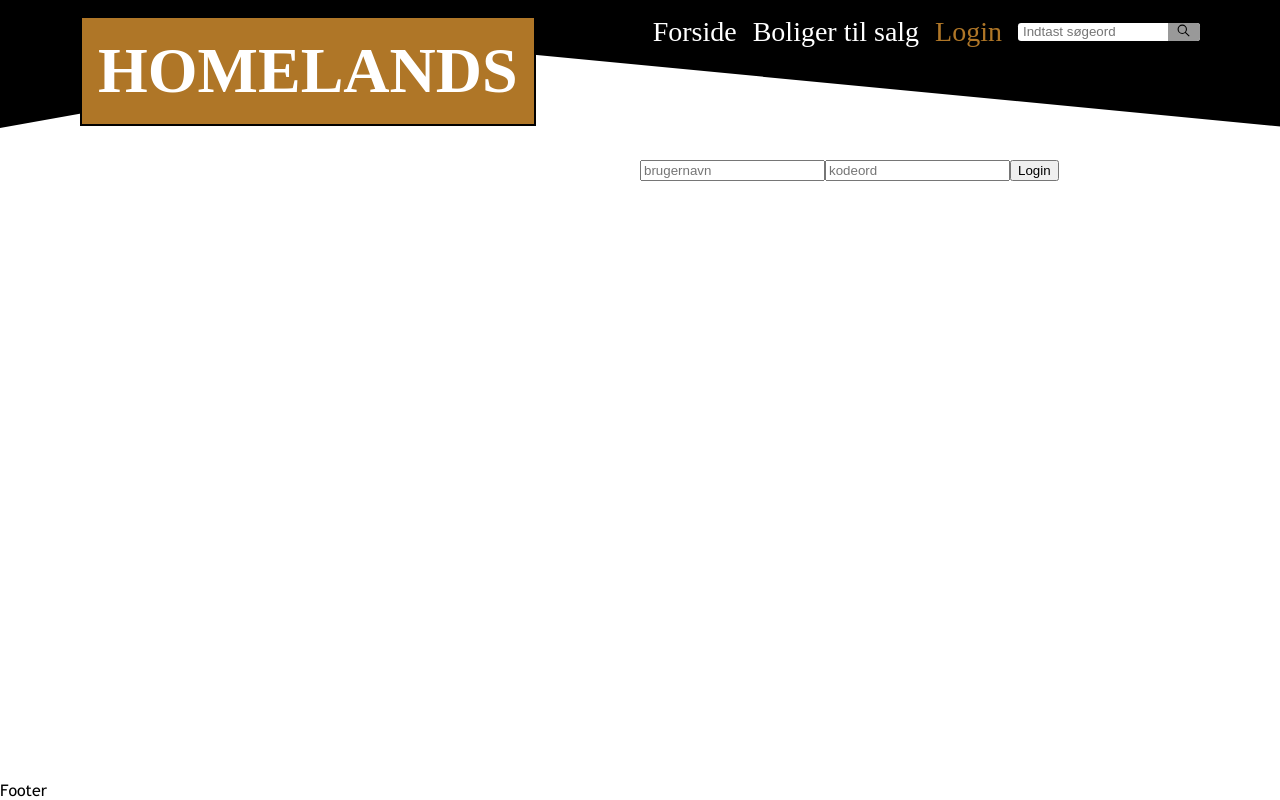
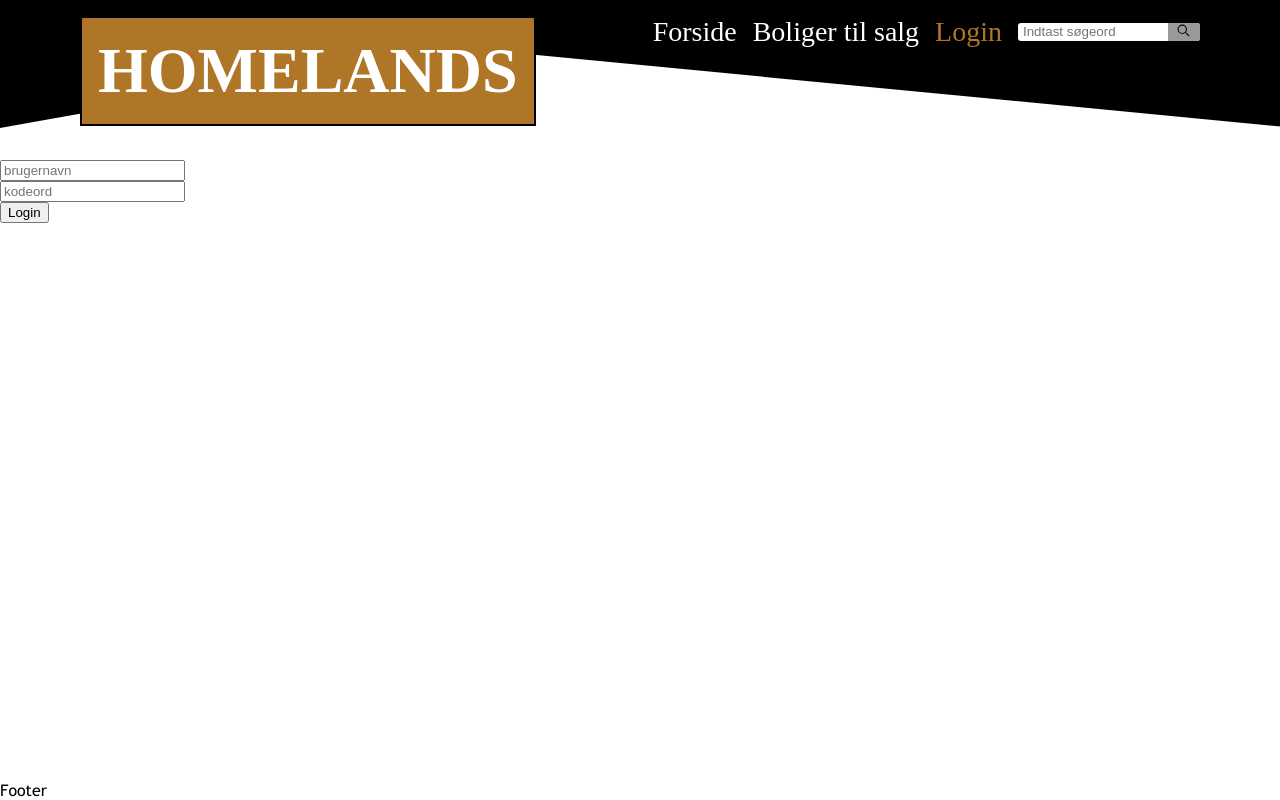
Before and after one commit to jepwebbe/homelands, a React (Create React App) app: page /login in a window 1280 px wide. Built offline with nearby package versions, Linux system fonts and the light colour scheme; the HTML template or start-up script is replaced by a standard one; a web font is replaced by a local one.

Commit message:
login style

```diff
--- a/src/Pages/LoginPage.jsx
+++ b/src/Pages/LoginPage.jsx
@@ -1,11 +1,16 @@
 import React from "react";
 import Login from "../Components/Partials/Login/Login";
 import { LoginPageStyled } from "./Styled.LoginPage";
+import { useLoginStore } from "../Components/Partials/Login/useLoginStore.js"
+import { Page } from "../Styles/PageTemplate/Page";
 
 export const LoginPage = () => {
+  const { username } = useLoginStore();
   return (
-    <LoginPageStyled>
-      <Login />
-    </LoginPageStyled>
+    <Page title={username + " er logget ind"}>
+      <LoginPageStyled>
+        <Login />
+      </LoginPageStyled>
+    </Page>
   );
 };
--- a/src/Styles/Theme.js
+++ b/src/Styles/Theme.js
@@ -8,7 +8,7 @@ export const Theme = {
   },
   space: {
     sidePadding: "5rem",
-    headerMargin: "10rem",
+    headerMargin: "0",
   },
   breakpoints: {
     xs: "320px",
```
